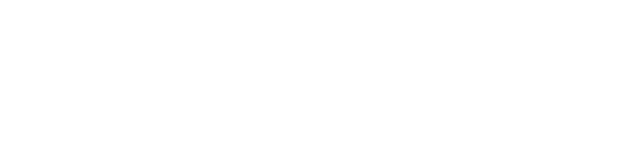
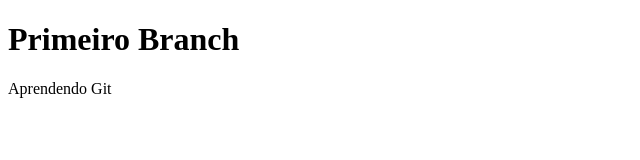
Before and after one commit to C0ralineY4ng/amanda_git, a plain HTML site: page index.html in a window 1280 px wide. Shown: the whole page, without its empty margins (0-640 px from the left). Drawn offline with Linux system fonts and the light colour scheme.

Commit message:
Criei título e parágrafo

```diff
--- a/index.html
+++ b/index.html
@@ -6,6 +6,7 @@
     <title>Prática Amanda git</title>
 </head>
 <body>
-
+    <h1>Primeiro Branch</h1>
+    <p>Aprendendo Git</p>
 </body>
 </html>
```
